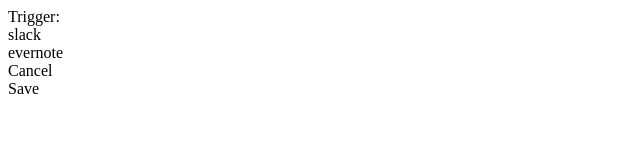
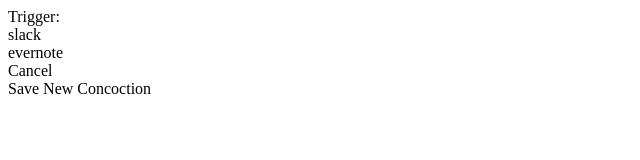
Before and after one commit to hr-regifters/thesis, a React app in the folder client/: page / in a window 1280 px wide. Both pictures are taken after a click on the element "Add Concoction". Shown: the top 160 px of the page, without its empty margins (0-640 px from the left). Built offline with nearby package versions, Linux system fonts and the light colour scheme; the HTML template or start-up script is replaced by a standard one.

Commit message:
Add dynamic rendering and adding of action bttns

```diff
--- /dev/null
+++ b/client/src/components/AddConcoctionNav.jsx
@@ -0,0 +1,92 @@
+import React from 'react';
+
+import Trigger from './Trigger.jsx';
+import Action from './Action.jsx';
+import SaveNewConcoction from './SaveNewConcoction.jsx';
+import CancelNewConcoction from './CancelNewConcoction.jsx';
+
+const AddConcoctionNav = (props) => {
+  if (props.state.trigger === '' || props.state.triggerOption === '' || props.state.triggerParams === '') {
+    return (
+      <div>
+        <Trigger state={props.state}
+                     servicesDetail={props.servicesDetail}
+                     modifyTrigger={props.modifyTrigger}
+                     modifyTriggerOption={props.modifyTriggerOption}
+                     modifyTriggerParams={props.modifyTriggerParams}
+                     modifyTriggerReveal={props.modifyTriggerReveal} />
+
+            <CancelNewConcoction changeViewTo={props.changeViewTo} />
+
+            <SaveNewConcoction state={props.state} />
+          </div>
+    )
+  } else if (!props.state.actions.reduce(function(prev, curr) {
+      var complete = true;
+      if (curr.action === '' || curr.actionOption === '' || curr.actionParams === '') {
+        complete = false;
+      };
+      return prev && complete;
+    }, true)) {
+    return (
+      <div>
+        <Trigger state={props.state}
+                     servicesDetail={props.servicesDetail}
+                     modifyTrigger={props.modifyTrigger}
+                     modifyTriggerOption={props.modifyTriggerOption}
+                     modifyTriggerParams={props.modifyTriggerParams}
+                     modifyTriggerReveal={props.modifyTriggerReveal} />
+
+            {props.state.actions.map(function(action, index) {
+              return(
+                <Action actionsIndex={index}
+                    state={props.state.actions[index]}
+                    servicesDetail={props.servicesDetail}
+                    modifyAction={props.modifyAction}
+                    modifyActionOption={props.modifyActionOption}
+                    modifyActionParams={props.modifyActionParams}
+                    modifyActionReveal={props.modifyActionReveal} />
+              );
+            })}
+
+            <CancelNewConcoction changeViewTo={props.changeViewTo} />
+
+            <SaveNewConcoction state={props.state} />
+          </div>
+    )
+  } else {
+    return (
+      <div>
+        <Trigger state={props.state}
+                     servicesDetail={props.servicesDetail}
+                     modifyTrigger={props.modifyTrigger}
+                     modifyTriggerOption={props.modifyTriggerOption}
+                     modifyTriggerParams={props.modifyTriggerParams}
+                     modifyTriggerReveal={props.modifyTriggerReveal} />
+
+            {props.state.actions.map(function(action, index) {
+                          return(
+                            <Action actionsIndex={index}
+                                state={props.state.actions[index]}
+                                servicesDetail={props.servicesDetail}
+                                modifyAction={props.modifyAction}
+                                modifyActionOption={props.modifyActionOption}
+                                modifyActionParams={props.modifyActionParams}
+                                modifyActionReveal={props.modifyActionReveal} />
+              );
+            })}
+
+            <div onClick={ () => {props.addNewAction()}}>
+            ADD A NEW ACTION
+            </div>
+            <CancelNewConcoction changeViewTo={props.changeViewTo} />
+
+            <SaveNewConcoction state={props.state} />
+          </div>
+
+    );
+  }
+
+};
+
+export default AddConcoctionNav;
--- a/client/src/components/AddConcoctionView.jsx
+++ b/client/src/components/AddConcoctionView.jsx
@@ -1,9 +1,6 @@
 import React from 'react';
 
-import Trigger from './Trigger.jsx';
-import Action from './Action.jsx';
-import SaveNewConcoction from './SaveNewConcoction.jsx';
-import CancelNewConcoction from './CancelNewConcoction.jsx';
+import AddConcoctionNav from './AddConcoctionNav.jsx';
 
 export default class AddConcoctionView extends React.Component {
   constructor(props) {
@@ -19,7 +16,7 @@
         { action: '',
           actionOption: '',
           actionParams: '',
-          triggerServicesReveal: '',
+          actionServicesReveal: 'hide',
         },
       ],
     };
@@ -60,25 +57,79 @@
     });
   }
 
+  modifyAction(action, index) {
+    var temp = this.state.actions;
+    temp[index].action = action;
+    this.setState({
+      actions: temp,
+    });
+  }
+
+  modifyActionOption(opt, index) {
+    var temp = this.state.actions;
+    temp[index].actionOption = opt;
+    this.setState({
+      actions: temp,
+    });
+  }
+
+  modifyActionParams(param, alias, index) {
+    var temp = this.state.actions;
+    temp[index].actionParams = {
+        param: param,
+        alias: alias,
+      };
+    this.setState({
+      actions: temp,
+    });
+    this.modifyActionReveal(index);
+    console.log(this.state);
+  }
+
+  modifyActionReveal(index) {
+    var status;
+    if (this.state.actions[index].actionServicesReveal === 'show') {
+      status = 'hide';
+    } else {
+      status = 'show';
+    }
+    var temp = this.state.actions;
+    temp[index].actionServicesReveal = status;
+    this.setState({
+      actions: temp,
+    });
+  }
+
+  addNewAction() {
+    var temp = this.state.actions;
+    temp.push({
+      action: '',
+      actionOption: '',
+      actionParams: '',
+      actionServicesReveal: 'hide',
+    });
+    this.setState({
+      actions: temp,
+    });
+  }
+
   render() {
     return (
       <div>
-        <Trigger state={this.state}
-                 servicesDetail={this.props.appState.servicesDetail}
-                 modifyTrigger={this.modifyTrigger.bind(this)}
-                 modifyTriggerOption={this.modifyTriggerOption.bind(this)}
-                 modifyTriggerParams={this.modifyTriggerParams.bind(this)}
-                 modifyTriggerReveal={this.modifyTriggerReveal.bind(this)} />
-        { this.state.actions.map((action) => {
-          return (
-            <div>
-              <Action action={action} />
-            </div>
-          );
-        })}
-        <Action />
-        <CancelNewConcoction changeViewTo={this.props.changeViewTo} />
-        <SaveNewConcoction />
+        <AddConcoctionNav  state={this.state}
+                           servicesDetail={this.props.appState.servicesDetail}
+                           modifyTrigger={this.modifyTrigger.bind(this)}
+                           modifyTriggerOption={this.modifyTriggerOption.bind(this)}
+                           modifyTriggerParams={this.modifyTriggerParams.bind(this)}
+                           modifyTriggerReveal={this.modifyTriggerReveal.bind(this)}
+
+                           servicesDetail={this.props.appState.servicesDetail}
+                           modifyAction={this.modifyAction.bind(this)}
+                           modifyActionOption={this.modifyActionOption.bind(this)}
+                           modifyActionParams={this.modifyActionParams.bind(this)}
+                           modifyActionReveal={this.modifyActionReveal.bind(this)}
+                           changeViewTo={this.props.changeViewTo}
+                           addNewAction={this.addNewAction.bind(this)} />
       </div>
     );
   }
--- a/client/src/components/SaveNewConcoction.jsx
+++ b/client/src/components/SaveNewConcoction.jsx
@@ -1,16 +1,26 @@
 import React from 'react';
 
 
-export default class SaveNewConcoction extends React.Component {
-  constructor(props) {
-    super(props);
-  }
-
-  render() {
+const SaveNewConcoction = (props) => {
+  if (!props.state.actions.reduce(function(prev, curr) {
+      var complete = true;
+      if (curr.action === '' || curr.actionOption === '' || curr.actionParams === '') {
+        complete = false;
+      };
+      return prev && complete;
+    }, true) || props.trigger === '' || props.triggerOption === '' || props.triggerParams === '') {
     return (
-      <div>
-     Save
+      <div className='saveDisabled'>
+      Save New Concoction
+      </div>
+    );
+  } else {
+    return (
+      <div className='saveEnabled'>
+      Save New Concoction
       </div>
     );
   }
-}
+};
+
+export default SaveNewConcoction;
--- a/client/src/components/Trigger.jsx
+++ b/client/src/components/Trigger.jsx
@@ -52,7 +52,7 @@
           {props.servicesDetail.servicesDetailJSON[props.state.trigger].trigger.options[props.state.triggerOption].description}
           <span onClick={ () => {props.modifyTriggerOption('')}}>X</span>
           </div>
-          <div onClick={ () => {props.modifyTriggerParams()}}>
+          <div onClick={ () => {props.modifyTriggerParams('none', 'none')}}>
           Save Trigger
           </div>
         </div>
@@ -62,7 +62,7 @@
     //display trigger and option in state
     return(
      <div>
-        <div onClick={ () => {props.modifyTriggerReveal('none', 'none')}}>
+        <div onClick={ () => {props.modifyTriggerReveal()}}>
         Trigger: {props.servicesDetail.servicesDetailJSON[props.state.trigger].icon} {props.state.trigger}
         </div>
         <div className={props.state.triggerServicesReveal}>
```
Also changed, not shown: client/src/components/Action.jsx (+85 -88 lines).
